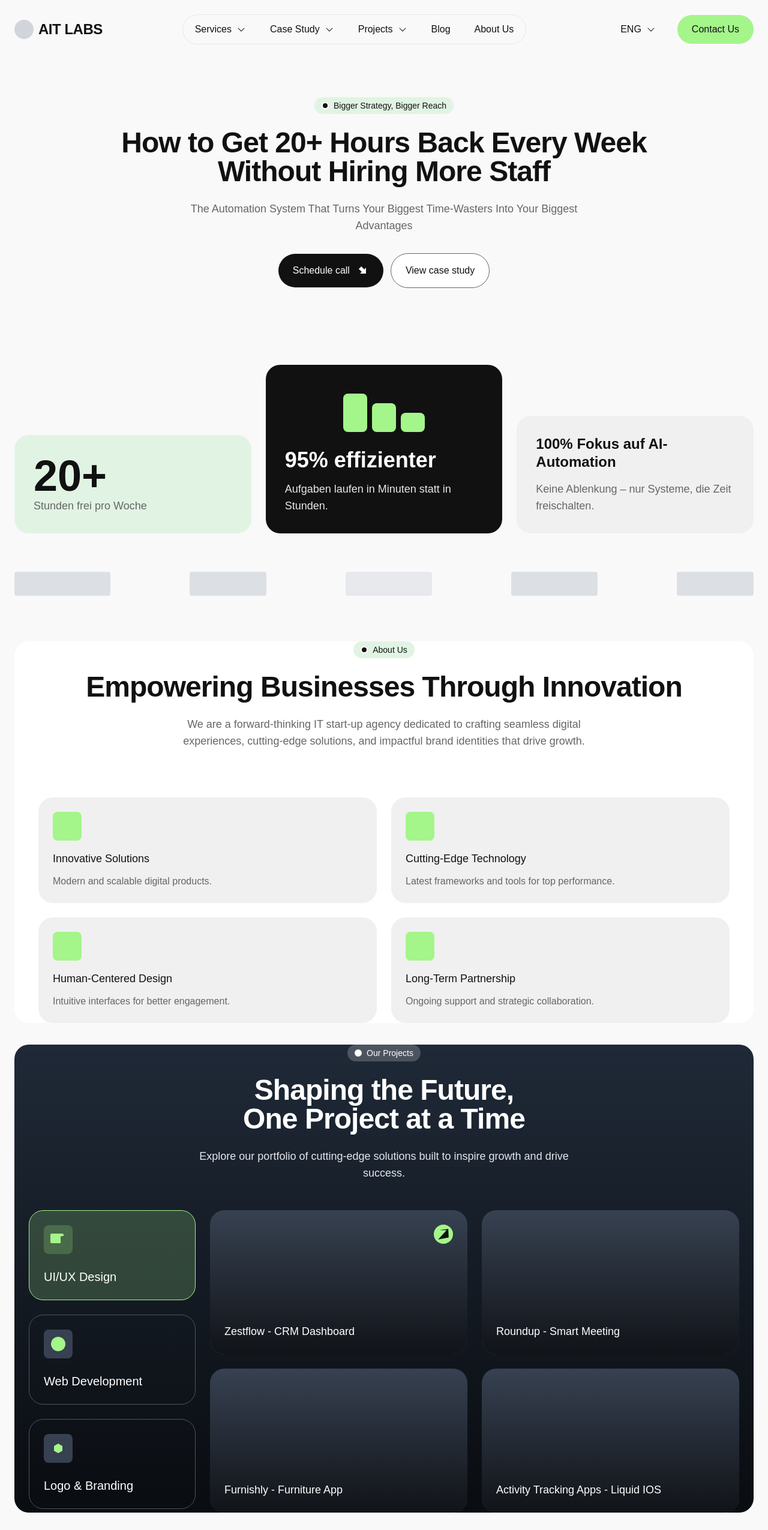
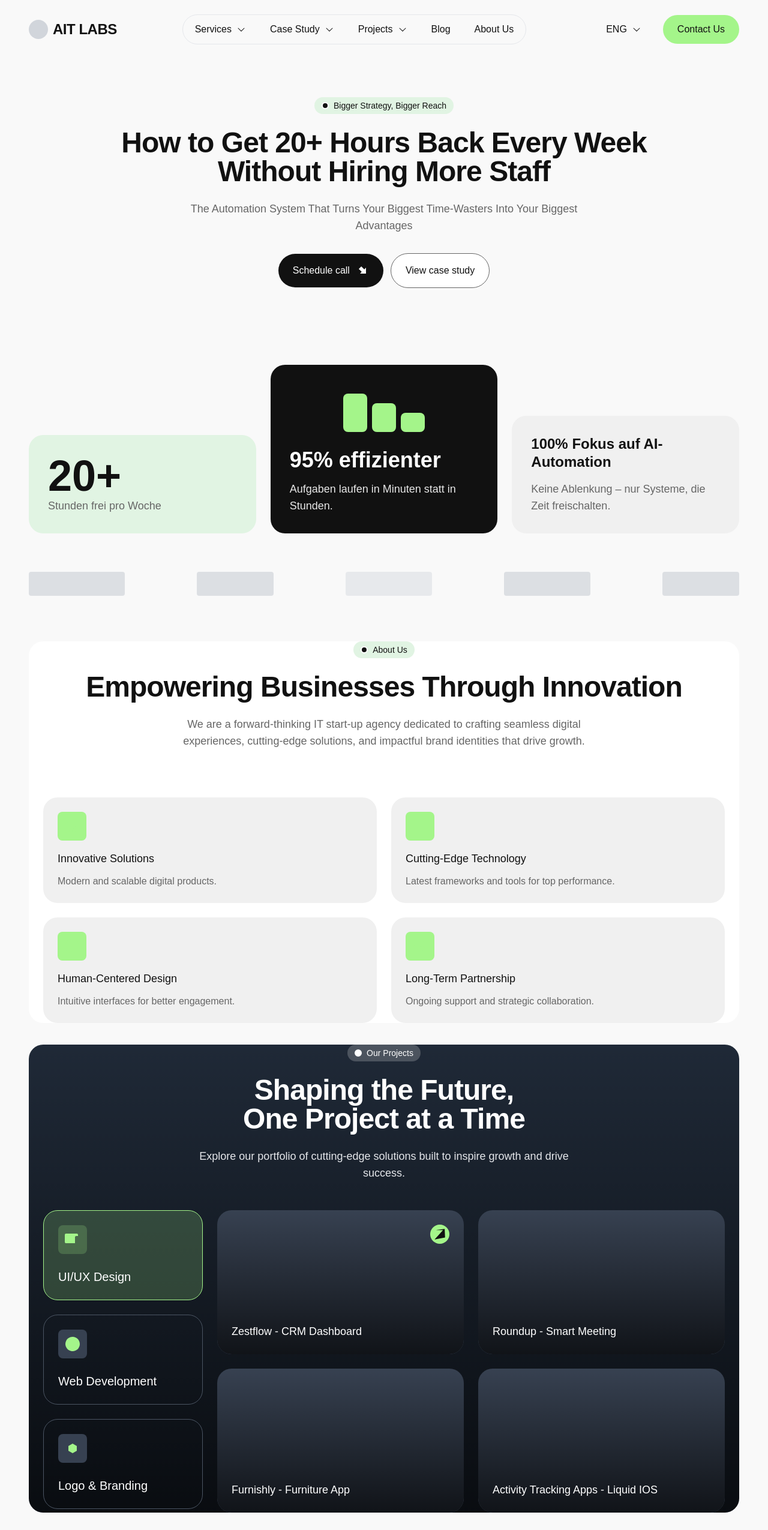
Before and after one commit to LR-Argentino/aitlabs-website, an Angular app: page / in a window 1280 px wide. Shown: the top 2550 px of the page at 60% size. Built offline with nearby package versions, Linux system fonts and the light colour scheme.

Commit message:
refactor layout of various sections for improved structure and consistency

```diff
--- a/src/app/app.html
+++ b/src/app/app.html
@@ -4,7 +4,7 @@
   <app-header></app-header>
 
   <!-- Main Content -->
-  <main class="px-6 md:px-25">
+  <main class="max-w-7xl mx-auto px-6 md:px-12">
     <!-- Hero Component -->
     <app-hero></app-hero>
 
--- a/src/app/components/about/about.component.html
+++ b/src/app/components/about/about.component.html
@@ -1,6 +1,7 @@
 <!-- About Us Section -->
-<section id="about" class="px-6 md:px-25 py-3 mb-3">
-  <div class="bg-white rounded-3xl px-6 md:px-22 py-22">
+<section id="about" class="py-3 mb-3">
+  <div class="max-w-7xl mx-auto px-6 md:px-12">
+    <div class="bg-white rounded-3xl px-6 md:px-22 py-22">
     <div class="max-w-6xl mx-auto">
       <!-- Section Header -->
       <div class="text-center mb-20">
@@ -63,5 +64,6 @@
         </div>
       </div>
     </div>
+    </div>
   </div>
 </section>
--- a/src/app/components/cta/cta.component.html
+++ b/src/app/components/cta/cta.component.html
@@ -1,6 +1,7 @@
 <!-- CTA Section -->
-<section class="px-6 md:px-25 py-3 mb-3">
-  <div class="bg-gray-800 rounded-3xl px-6 md:px-22 py-22 text-white text-center relative overflow-hidden">
+<section class="py-3 mb-3">
+  <div class="max-w-7xl mx-auto px-6 md:px-12">
+    <div class="bg-gray-800 rounded-3xl px-6 md:px-22 py-22 text-white text-center relative overflow-hidden">
     <div class="absolute inset-0 bg-gradient-to-b from-transparent to-black/90 rounded-3xl"></div>
 
     <div class="relative z-10 max-w-4xl mx-auto">
@@ -24,5 +25,6 @@
         </button>
       </div>
     </div>
+    </div>
   </div>
 </section>
--- a/src/app/components/faq/faq.component.html
+++ b/src/app/components/faq/faq.component.html
@@ -1,6 +1,7 @@
 <!-- FAQ Section -->
-<section class="px-6 md:px-25 py-16 bg-gray-50">
-  <div class="max-w-4xl mx-auto">
+<section class="py-16 bg-gray-50">
+  <div class="max-w-7xl mx-auto px-6 md:px-12">
+    <div class="max-w-4xl mx-auto">
     <!-- Section Header -->
     <div class="text-center mb-12">
       <div class="inline-flex items-center gap-2 bg-secondary-green px-3 py-1 rounded-full mb-6">
@@ -65,5 +66,6 @@
         Contact Us
       </button>
     </div>
+    </div>
   </div>
 </section>
--- a/src/app/components/footer/footer.component.html
+++ b/src/app/components/footer/footer.component.html
@@ -1,6 +1,7 @@
 <!-- Footer -->
-<footer class="bg-primary-text text-white px-6 md:px-25 py-16">
-  <div class="max-w-6xl mx-auto">
+<footer class="bg-primary-text text-white py-16">
+  <div class="max-w-7xl mx-auto px-6 md:px-12">
+    <div class="max-w-6xl mx-auto">
     <div class="grid grid-cols-1 md:grid-cols-2 lg:grid-cols-4 gap-8 mb-12">
       <!-- Company Info -->
       <div class="lg:col-span-1">
@@ -120,5 +121,6 @@
         </div>
       </div>
     </div>
+    </div>
   </div>
 </footer>
--- a/src/app/components/header/header.component.html
+++ b/src/app/components/header/header.component.html
@@ -1,6 +1,6 @@
 <!-- Header Section -->
-<header class="px-6 md:px-25 py-6" (click)="closeAllDropdowns()">
-  <div class="flex items-center justify-between">
+<header class="py-6" (click)="closeAllDropdowns()">
+  <div class="max-w-7xl mx-auto px-6 md:px-12 flex items-center justify-between">
     <!-- Logo -->
     <div class="flex items-center gap-2">
       <div class="w-8 h-8 bg-gray-300 rounded-full"></div>
--- a/src/app/components/projects/projects.component.html
+++ b/src/app/components/projects/projects.component.html
@@ -1,6 +1,7 @@
 <!-- Projects Section -->
-<section id="projects" class="px-6 md:px-25 py-3 mb-3">
-  <div class="bg-gray-800 rounded-3xl px-6 md:px-22 py-22 text-white relative overflow-hidden">
+<section id="projects" class="py-3 mb-3">
+  <div class="max-w-7xl mx-auto px-6 md:px-12">
+    <div class="bg-gray-800 rounded-3xl px-6 md:px-22 py-22 text-white relative overflow-hidden">
     <!-- Background gradient overlay -->
     <div class="absolute inset-0 bg-gradient-to-b from-transparent to-black/70 rounded-3xl"></div>
 
@@ -99,5 +100,6 @@
         </div>
       </div>
     </div>
+    </div>
   </div>
 </section>
--- a/src/app/components/testimonials/testimonials.component.html
+++ b/src/app/components/testimonials/testimonials.component.html
@@ -1,6 +1,7 @@
 <!-- Testimonials Section -->
-<section class="px-6 md:px-25 py-22">
-  <div class="max-w-6xl mx-auto grid grid-cols-1 md:grid-cols-2 gap-20 items-center">
+<section class="py-22">
+  <div class="max-w-7xl mx-auto px-6 md:px-12">
+    <div class="max-w-6xl mx-auto grid grid-cols-1 md:grid-cols-2 gap-20 items-center">
     <!-- Left Column -->
     <div>
       <div class="inline-flex items-center gap-2 bg-secondary-green px-3 py-1 rounded-full mb-6">
@@ -58,5 +59,6 @@
         </div>
       </div>
     </div>
+    </div>
   </div>
 </section>
```
